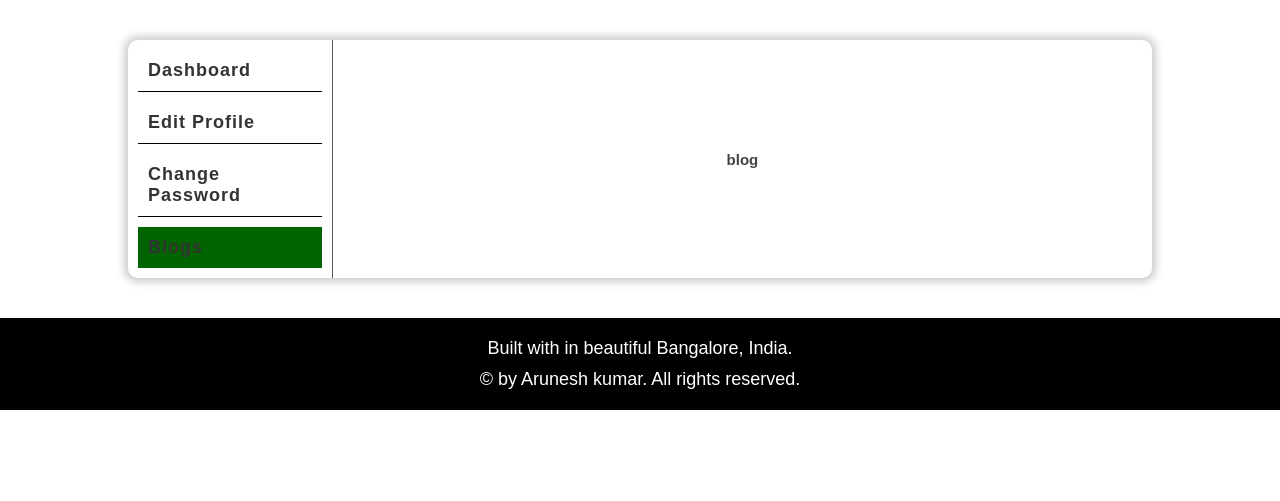
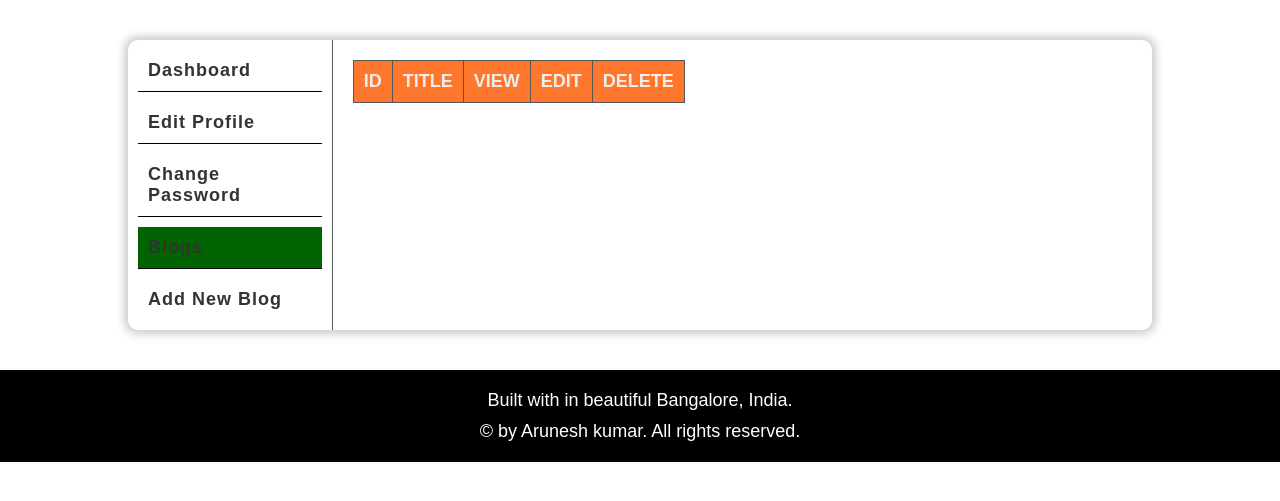
Before and after one commit to kingarunesh/Mini-Blog, a Django app: page /dashboard/blogs/ in a window 1280 px wide. Shown: the part 68-569 px from the top of the page. Run offline with Django 5.2, Linux system fonts and the light colour scheme; a user stored in the database is signed in; tables that the repository leaves empty hold one stand-in row (values such as "Sample post"); data that the repository does not hold is empty.

Commit message:
9.4 : dashboard -> blogs

```diff
--- a/dashboard/static/dashboard/css/style.css
+++ b/dashboard/static/dashboard/css/style.css
@@ -414,3 +414,29 @@
 .change-password__section--form--btns input[type="reset"]:hover {
     background-color: rgb(154, 0, 0);
 }
+
+/* SECTION :        blog             */
+
+.blog--dashboard__section {
+    padding: 2rem;
+    font-size: 1.8rem;
+}
+
+.blog--dashboard__section table,
+.blog--dashboard__section tr,
+.blog--dashboard__section td,
+.blog--dashboard__section th {
+    border: 1px solid #555;
+    border-collapse: collapse;
+    padding: 1rem;
+    transition: all 0.5s;
+}
+
+.blog--dashboard__section th {
+    background-color: #ff772d;
+    color: #eee;
+}
+
+.blog--dashboard__section tr:hover {
+    background-color: #ddd;
+}
--- a/dashboard/templates/dashboard/blogs.html
+++ b/dashboard/templates/dashboard/blogs.html
@@ -20,8 +20,30 @@
 <main class="dashboard">
     {% include "dashboard/includes/sidebar-menu.html" %}
 
-    <section class="dashboard__section">
-        <h1>blog</h1>
+    <section class="blog--dashboard__section">
+        <table>
+            <thead>
+                <tr>
+                    <th>ID</th>
+                    <th>TITLE</th>
+                    <th>VIEW</th>
+                    <th>EDIT</th>
+                    <th>DELETE</th>
+                </tr>
+            </thead>
+
+            <tbody>
+                {% for blog in blogs %}
+                <tr>
+                    <td>{{ blog.id }}</td>
+                    <td>{{ blog.title }}</td>
+                    <td><a href="{% url "blog_details" blog.id %}">👁️</a></td>
+                    <td><a href="{% url "update_blog" blog.id %}">📝</a></td>
+                    <td><a href="{% url "delete_blog" blog.id %}">❌</a></td>
+                </tr>
+                {% endfor %}
+            </tbody>
+        </table>
     </section>
 </main>
 {% endblock content %}
--- a/dashboard/templates/dashboard/includes/sidebar-menu.html
+++ b/dashboard/templates/dashboard/includes/sidebar-menu.html
@@ -23,7 +23,11 @@
             class="active-path"
             {% endif %}
             ><a href="{% url "blogs_view" %}">Blogs</a></li>
+
+            <li
+            {% if request.path == "/add-blog/" %}
+            class="active-path"
+            {% endif %}
+            ><a href="{% url "add_blog" %}">Add New Blog</a></li>
         </ul>
     </aside>
-
-{% comment %} {% if request.path == "..." %} class="active-path" {% endif %} {% endcomment %}
--- a/dashboard/views.py
+++ b/dashboard/views.py
@@ -3,6 +3,7 @@ from django.contrib.auth.forms import AuthenticationForm, PasswordChangeForm
 from django.contrib.auth import login, logout, authenticate
 
 from dashboard.forms import SignUpForm, EditProfileForm
+from blog.models import Blog
 
 
 
@@ -73,7 +74,14 @@ def blogs_view(request):
     if not request.user.is_authenticated:
         return redirect("login_view")
 
-    return render(request=request, template_name="dashboard/blogs.html")
+
+    blogs = Blog.objects.all()
+
+    context = {
+        "blogs": blogs
+    }
+
+    return render(request=request, template_name="dashboard/blogs.html", context=context)
 
 
 
```
